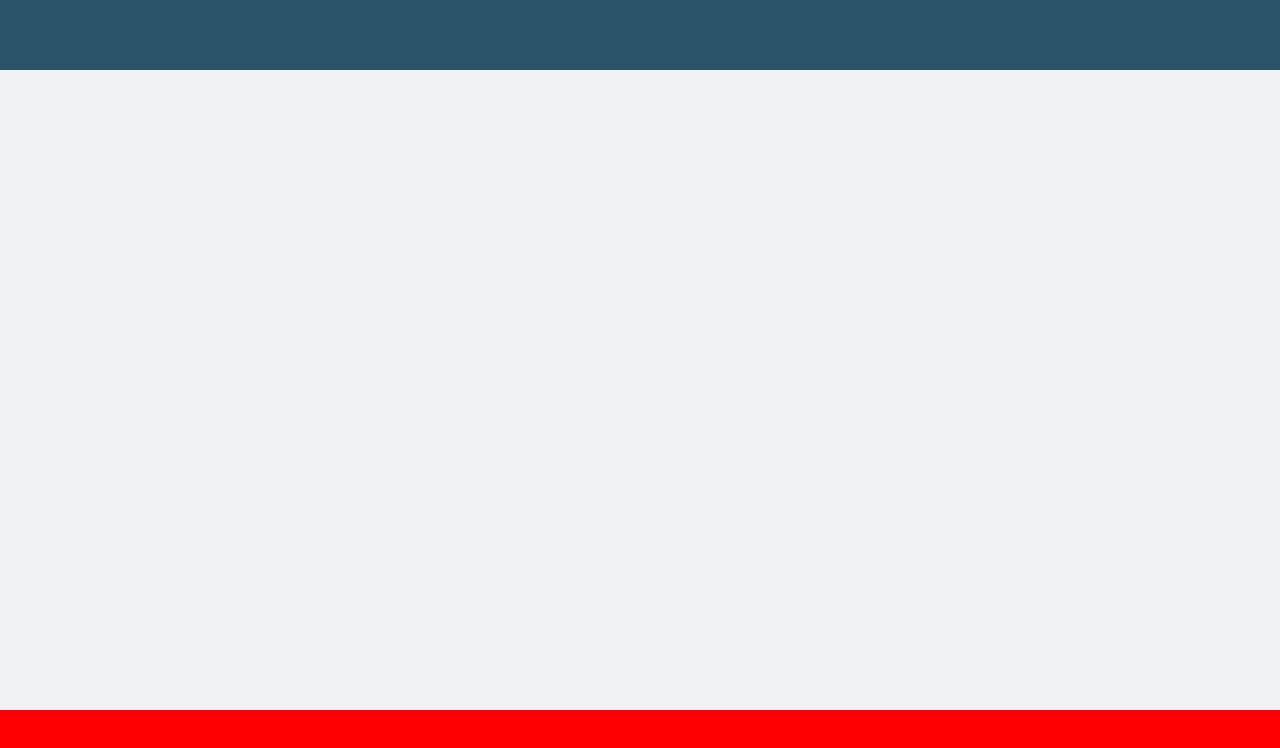
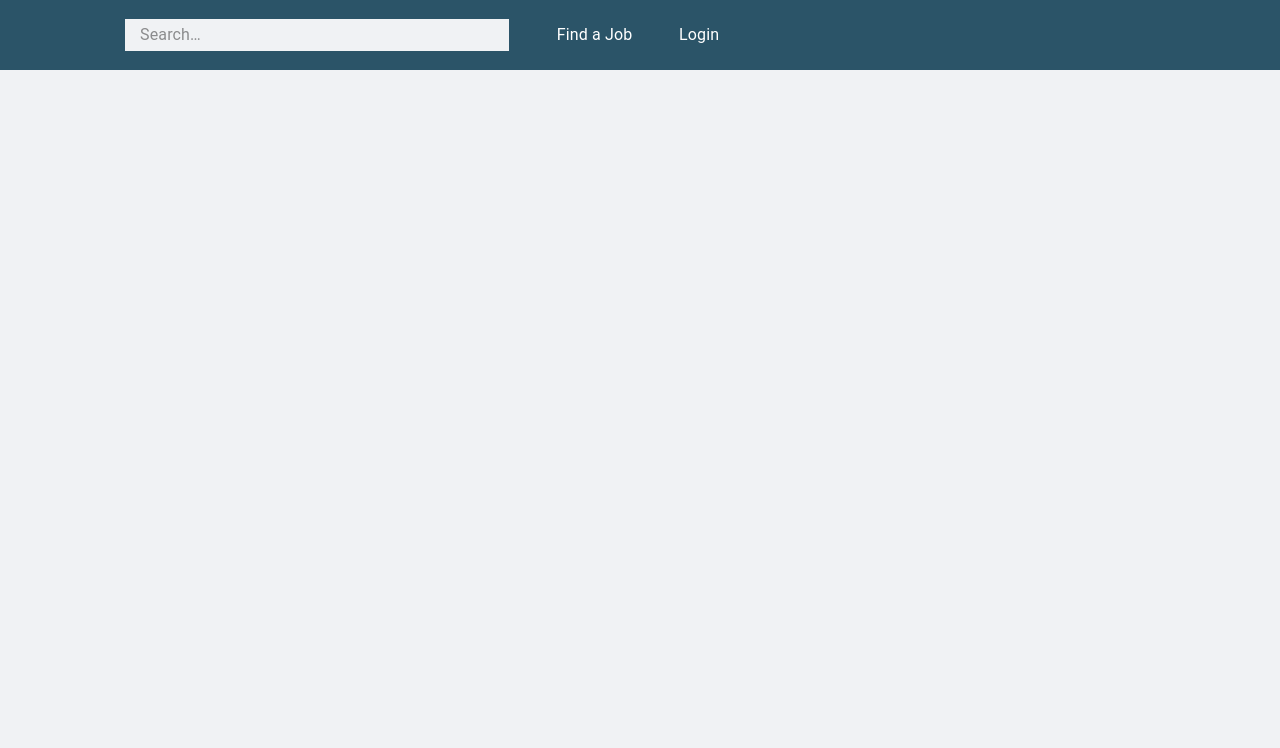
Before and after one commit to Tkogiah/upwork-clone, a React (Create React App) app: page /jobs in a window 1280 px wide. Shown: the top 748 px of the page. Built offline with nearby package versions, Linux system fonts and the light colour scheme.

Commit message:
working with the navbar

```diff
--- a/src/JobBoard.js
+++ b/src/JobBoard.js
@@ -1,12 +1,33 @@
 import { Box } from "@mui/system";
-import { Layout } from "./Layout";
+import { BodyBox, NavBox, Search, StyledInputBase, NavItems } from "./StyledComponents";
+import { Toolbar, Typography } from "@mui/material";
+
 
 export default function JobBoard() {
   return (
-    <>
-      <Layout>
-      </Layout>
-    </>
+    <Box>
+      <NavBox>
+        <Toolbar>
+          <Search>
+              <StyledInputBase
+                placeholder="Search…"
+                inputProps={{ 'aria-label': 'search' }}
+              />
 
+            </Search>
+            <NavItems>
+              <Typography>
+                Find a Job
+              </Typography>
+              <Typography>
+                Login
+              </Typography>
+            </NavItems>
+          </Toolbar>
+      </NavBox>
+      <BodyBox>
+
+      </BodyBox>
+    </Box>
   );
 }
--- a/src/Layout.js
+++ /dev/null
@@ -1,16 +0,0 @@
-import { Box } from "@mui/system";
-import JobBoard from "./JobBoard";
-import { NavBox, BodyBox } from "./StyledComponents";
-
-export function Layout() {
-    return (
-    <Box>
-      <NavBox>
-
-      </NavBox>
-      <BodyBox>
-
-      </BodyBox>
-    </Box>
-    );
-  }
--- a/src/Login.js
+++ b/src/Login.js
@@ -1,14 +1,13 @@
-import { PrimaryButton, PrimaryInput, MainBox } from "./StyledComponents";
-import Box from '@mui/material/Box';
-import InputAdornment from '@mui/material/InputAdornment';
-import FormControl from '@mui/material/FormControl';
-import AccountCircle from '@mui/icons-material/AccountCircle';
+import { PrimaryButton, PrimaryInput, MainBox, BodyBox } from "./StyledComponents";
+import { InputAdornment } from "@mui/material";
+import { FormControl } from "@mui/material";
+import { AccountCircle } from "@mui/icons-material";
 import { Typography } from "@mui/material";
 
 
 export default function Login({setLoggedIn}) {
   return (
-    <>
+    <BodyBox>
       <MainBox sx={{ '& > :not(style)': { m: 1 } }} component="form">
         <Typography variant="h5" sx={{ p: '20px 0 10px 0', color: '#666666'}}>
           Log in
@@ -49,6 +48,6 @@ export default function Login({setLoggedIn}) {
         </FormControl>
     </MainBox>
 
-    </>
+    </BodyBox>
   );
 }
--- a/src/StyledComponents.js
+++ b/src/StyledComponents.js
@@ -1,11 +1,11 @@
 import Button from "@mui/material/Button";
-import {Input, Box} from "@mui/material";
+import {Box} from "@mui/material";
 import { styled } from "@mui/material/styles";
+import InputBase from '@mui/material/InputBase';
+import { Input } from "@mui/material";
 
 const PRIMARY_GREEN = "#39B54A";
 const SECONDARY_NAVY = "#2B5468";
-const ROW_DISPLAY = '';
-const COLUMN_DISPLAY = '';
 
 export const MainBox = styled(Box)(() => ({
   backgroundColor: '#fefeff',
@@ -17,7 +17,6 @@ export const MainBox = styled(Box)(() => ({
   flexDirection: 'column',
   justifyContent: 'center',
   alignItems: 'center',
-  marginTop: '25vh'
 }));
 
 export const PrimaryInput = styled(Input)(() => ({
@@ -43,15 +42,42 @@ export const NavBox = styled(Box)(() => ({
   height: '70px',
   margin: 'none',
   display: 'flex',
-  flexDirection: 'row'
+  flexDirection: 'row',
+  justifyContent: 'space-between'
 }));
 
 export const BodyBox = styled(Box)(() => ({
   backgroundColor: '#f0f2f4',
   width: '100vw',
-  minHeight: '80vh',
-  maxHeight: 'auto',
+  height: '99vh',
   margin: 'none',
   display: 'flex',
-  flexDirection: 'column'
+  flexDirection: 'column',
+  justifyContent: 'center',
+  alignItems: 'center'
 }));
+
+export const Search = styled('div')(() => ({
+  border: `1px solid ${SECONDARY_NAVY}`,
+  width: '30vw',
+  backgroundColor: '#f0f2f4',
+  '&:hover': {
+    border: `2px solid ${PRIMARY_GREEN}`,
+  },
+  textAlign: 'start',
+  marginLeft: '100px'
+}));
+
+export const StyledInputBase = styled(InputBase)(() => ({
+  color: 'black',
+  paddingLeft: '15px'
+}));
+
+export const NavItems = styled('div')(() => ({
+  display: 'flex',
+  flexDirection: 'row',
+  justifyContent: 'space-evenly',
+  color: 'white',
+  width: '20vw'
+
+}))
```
Also changed, not shown: src/Navbar.js (added).
